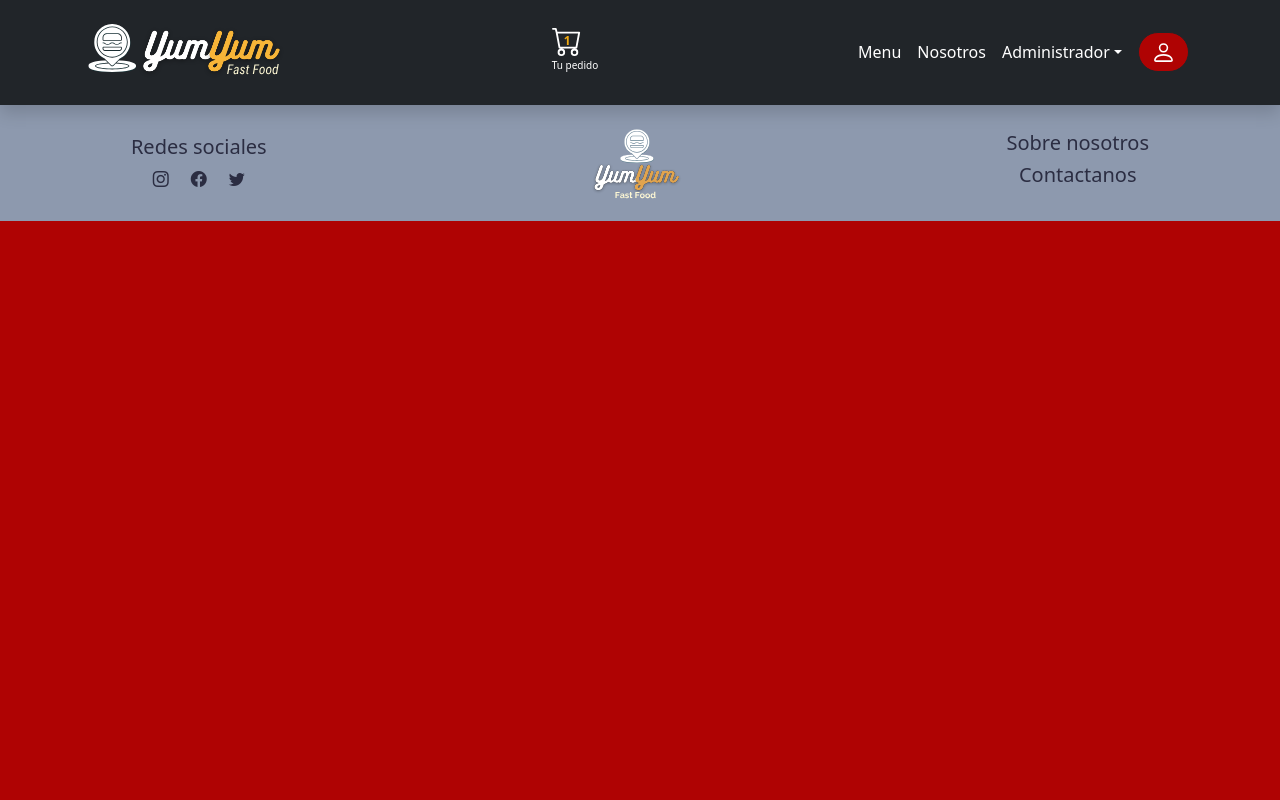
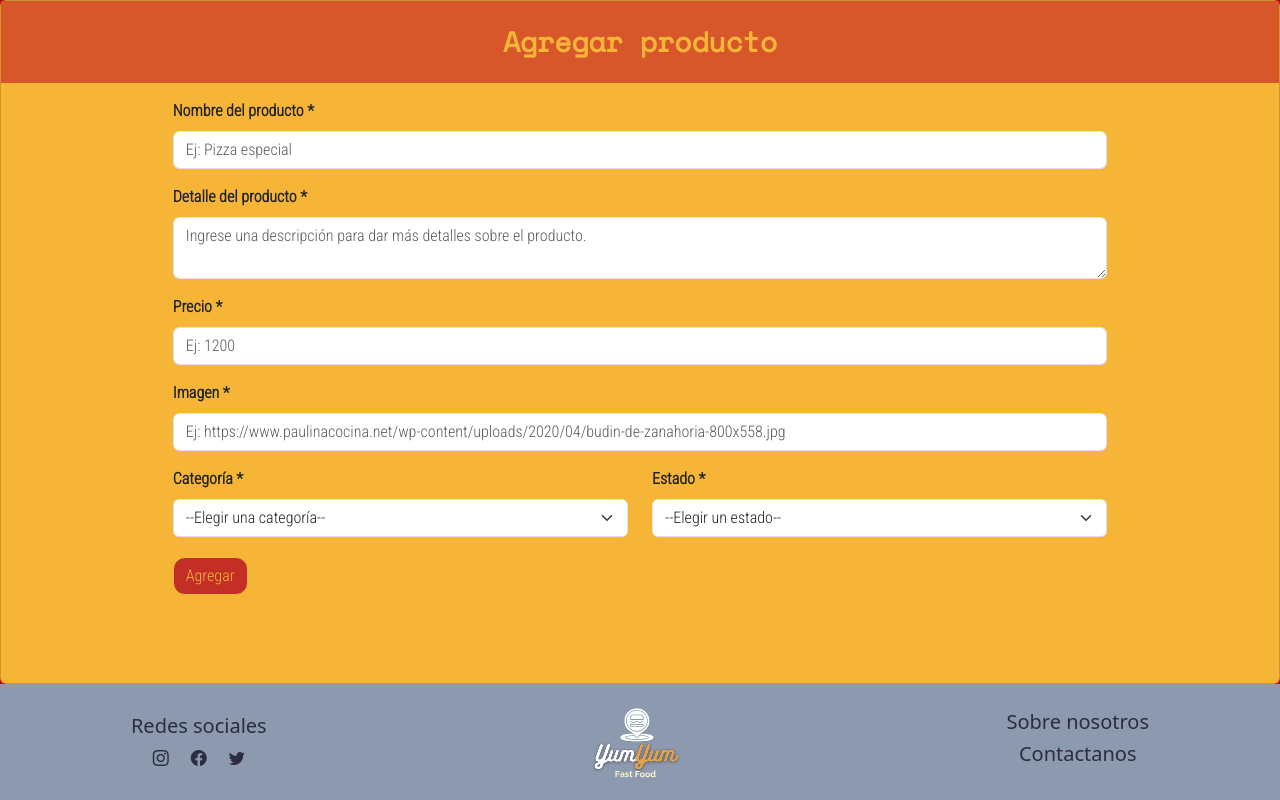
Before and after one commit to lourdesgarciafyl/PF-YumYum-frontend, a React (Vite) app: page / in a window 1280 px wide. Built offline with nearby package versions, Linux system fonts and the light colour scheme.

Commit message:
se agrega el formulario con react hook form

```diff
--- a/src/App.jsx
+++ b/src/App.jsx
@@ -1,12 +1,12 @@
 import "bootstrap/dist/css/bootstrap.min.css";
 import "./App.css";
-import Footer from "./components/common/Footer";
-import Navegacion from "./components/common/Navegacion";
-
+import Footer from "./components/common/Footer";;
+import AgregarProducto from "./components/views/producto/AgregarProducto";
 function App() {
   return (
     <>
-          <Navegacion></Navegacion>
+
+          <AgregarProducto></AgregarProducto>
           <Footer></Footer>
     </>
   );
--- a/src/components/views/producto/AgregarProducto.jsx
+++ b/src/components/views/producto/AgregarProducto.jsx
@@ -0,0 +1,137 @@
+import "../../../css/formularioAdminProductos.css";
+import { Form, Button, Card, Row, Col } from "react-bootstrap";
+import { useForm } from "react-hook-form";
+import Swal from "sweetalert2";
+import { useNavigate } from "react-router-dom";
+
+const AgregarProducto = () => {
+    const { register, formState: {errors}, reset , handleSubmit} = useForm()
+
+    const onSubmit = (data) =>{
+        console.log(data)
+    }
+
+    return(
+        <Card className="fondoAmarillo mainSection">
+        <div className="fondoNaranja letraAmarilla letraSpace">
+        <Card.Title className="my-4 text-center fw-bold fs-3">Agregar producto</Card.Title>
+        </div>
+        <Card.Body className="py-3 w-100 mx-auto">
+            <Form noValidate className="w-75 mx-auto letraRoboto" onSubmit={handleSubmit(onSubmit)}>
+
+                <Form.Group className="mb-3 fw-bold" controlId="formNombre">
+                    <Form.Label>Nombre del producto *</Form.Label>
+                    <Form.Control
+                    type="text"
+                    placeholder="Ej: Pizza especial"
+                    {...register("nombreProducto", {
+                        required:"Debe ingresar el nombre del producto.",
+                        minLength:{
+                            value: 3,
+                            message: "Mínimo de caracteres: 3"
+                        },
+                        maxLength:{
+                            value: 50,
+                            message: "Cantidad máxima de caracteres: 50"
+                        }
+                    })}></Form.Control>
+                    <Form.Text className="text-danger">{errors.nombreProducto?.message}</Form.Text>
+                </Form.Group>
+
+                <Form.Group className="mb-3 fw-bold" controlId="formDetalle">
+                    <Form.Label>Detalle del producto *</Form.Label>
+                    <Form.Control
+                    type="text"
+                    as="textarea"
+                    rows={2}
+                    placeholder="Ingrese una descripción para dar más detalles sobre el producto."
+                    {... register("detalle", {
+                        required: "Debe ingresar una descripción del producto",
+                        minLength:{
+                            value: 5,
+                            message: "Cantidad mínima de caracteres: 5"
+                        },
+                        maxLength:{
+                            value: 500,
+                            message: "Cantidad máxima de caracteres: 500"
+                        }
+                    })}></Form.Control>
+                    <Form.Text className="text-danger">{errors.detalle?.message}</Form.Text>
+                </Form.Group>
+
+                <Form.Group className="mb-3 fw-bold" controlId="forPrecio">
+                    <Form.Label>Precio *</Form.Label>
+                    <Form.Control
+                    type="number"
+                    placeholder="Ej: 1200"
+                    {... register("precio", {
+                        required: "Debe ingresar el precio del producto.",
+                        min:{
+                            value: 100,
+                            message: "Precio mínimo: $100"
+                        },
+                        max:{
+                            value: 10000,
+                            message: "Precio máximo: $10000"
+                        }
+                    })}></Form.Control>
+                    <Form.Text className="text-danger">{errors.precio?.message}</Form.Text>
+                </Form.Group>
+
+                <Form.Group className="mb-3 fw-bold" controlId="forImagen">
+                    <Form.Label>Imagen *</Form.Label>
+                    <Form.Control
+                    type="text"
+                    placeholder="Ej: https://www.paulinacocina.net/wp-content/uploads/2020/04/budin-de-zanahoria-800x558.jpg"
+                    {...register("imagen",{
+                        required: "Debe ingresar la URL de la imagen.",
+                        pattern:{
+                            value:/^(http(s?):)([/|.|\w|\s|-])*\.(?:png|jpe?g|gif|svg)$/ ,
+                            message: "La URL debe terminar en: PNG, JPG, JPEG, GIF o SVG"
+                        }
+                    })}></Form.Control>
+                    <Form.Text className="text-danger">{errors.imagen?.message}</Form.Text>
+                </Form.Group>
+
+                <Row>
+                    <Col lg={6}>
+                    <Form.Group className="mb-3 fw-bold" controlId="forCategoria">
+                    <Form.Label>Categoría *</Form.Label>
+                    <Form.Select {... register("categoria",{
+                        required: "Debe seleccionar una categoría"
+                    })}>
+                        <option value="" className="formSelect">--Elegir una categoría--</option>
+                        <option value="Hamburguesa" className="formSelect">Hamburguesa</option>
+                        <option value="Pizza" className="formSelect">Pizza</option>
+                        <option value="Veggie" className="formSelect">Veggie</option>
+                        <option value="Bebida" className="formSelect">Bebida</option>
+                        <option value="Promociones" className="formSelect">Promoción</option>
+                        <option value="Otro" className="formSelect">Otro</option>
+                    </Form.Select>
+                    <Form.Text className="text-danger">{errors.categoria?.message}</Form.Text>
+                    </Form.Group>
+                    </Col>
+
+                    <Col lg={6}>
+                    <Form.Group className="mb-3 fw-bold" controlId="forEstado">
+                    <Form.Label>Estado *</Form.Label>
+                    <Form.Select {... register("estado", {
+                        required: "Debe seleccionar el estado del producto."
+                    })}>
+                        <option value="" className="formSelect">--Elegir un estado--</option>
+                        <option value="Activo" className="formSelect">Activo</option>
+                        <option value="Inactivo" className="formSelect">Inactivo</option>
+                    </Form.Select>
+                    <Form.Text className="text-danger">{errors.estado?.message}</Form.Text>
+                    </Form.Group>
+                    </Col>
+                </Row>
+
+                <Button className="mt-1 mb-3" type="submit" id="btnAgregar">Agregar</Button>
+            </Form>
+        </Card.Body>
+    </Card>
+    )
+}
+
+export default AgregarProducto;
--- /dev/null
+++ b/src/css/formularioAdminProductos.css
@@ -0,0 +1,15 @@
+.formSelect{
+    background-color: #d8572a;
+    color: #f7b538;
+    font-weight: bold;
+}
+#btnAgregar{
+    background-color: #c32f27;
+    color: #f7b538;
+    border-color: #f7b538;
+    border-radius: 12px;
+}
+#btnAgregar:hover{
+    background-color: #d8572a;
+    border-color: #f7b538;
+}
```
